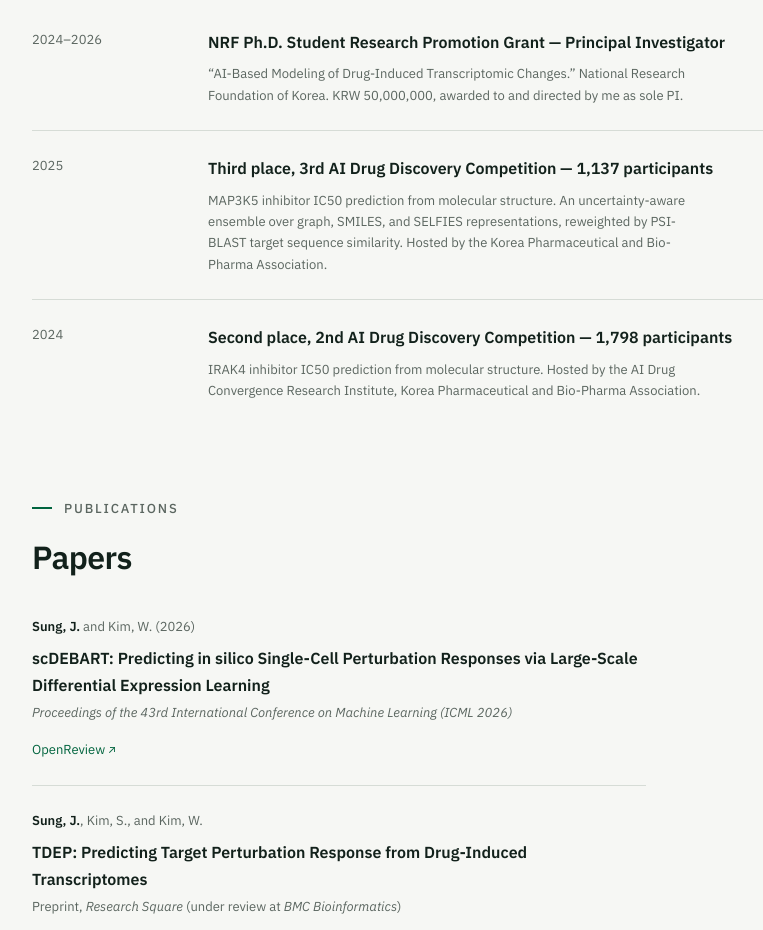
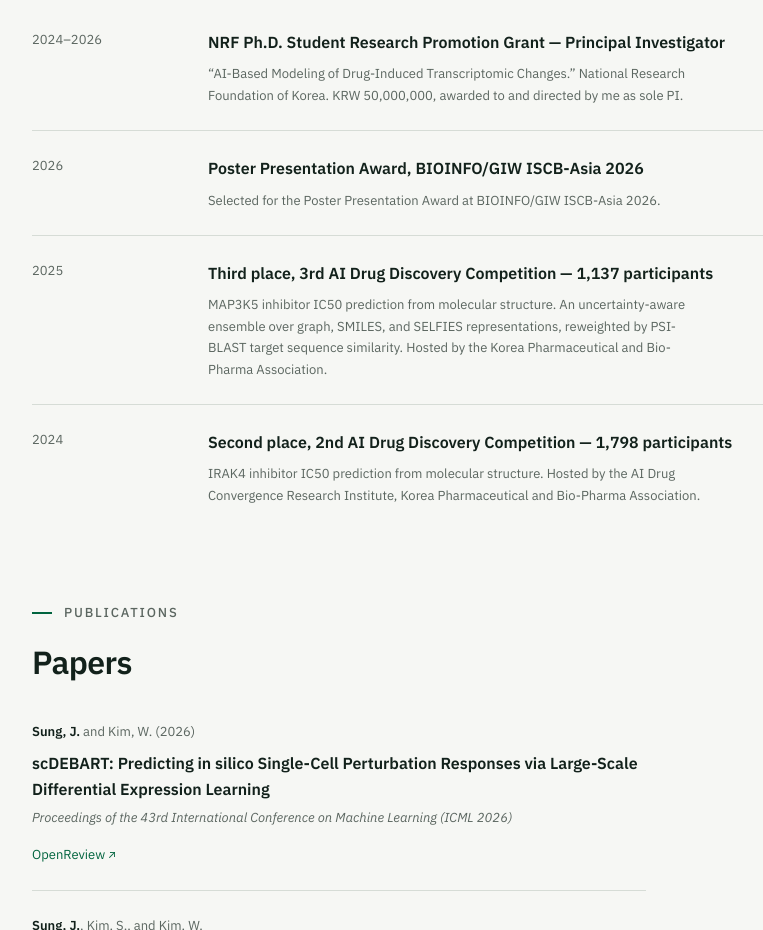
Before and after one commit to Jieun-Sung/Jieun-Sung.github.io, a plain HTML site: page index.html in a window 1280 px wide. Shown: the part 3103-4033 px from the top of the page, without its empty margins (416-1179 px from the left). Drawn offline with Linux system fonts and the light colour scheme.

Commit message:
Add BIOINFO/GIW ISCB-Asia 2026 Poster Presentation Award

```diff
--- a/index.html
+++ b/index.html
@@ -250,6 +250,19 @@
               &ldquo;AI-Based Modeling of Drug-Induced Transcriptomic Changes.&rdquo;
               National Research Foundation of Korea. KRW 50,000,000, awarded to and
               directed by me as sole PI.
+            </p>
+          </div>
+        </li>
+
+        <li class="record">
+          <p class="record__when">2026</p>
+          <div>
+            <p class="record__title">
+              Poster Presentation Award, BIOINFO/GIW ISCB-Asia 2026
+            </p>
+            <p class="record__detail">
+              Selected for the Poster Presentation Award at BIOINFO/GIW ISCB-Asia
+              2026.
             </p>
           </div>
         </li>
```
